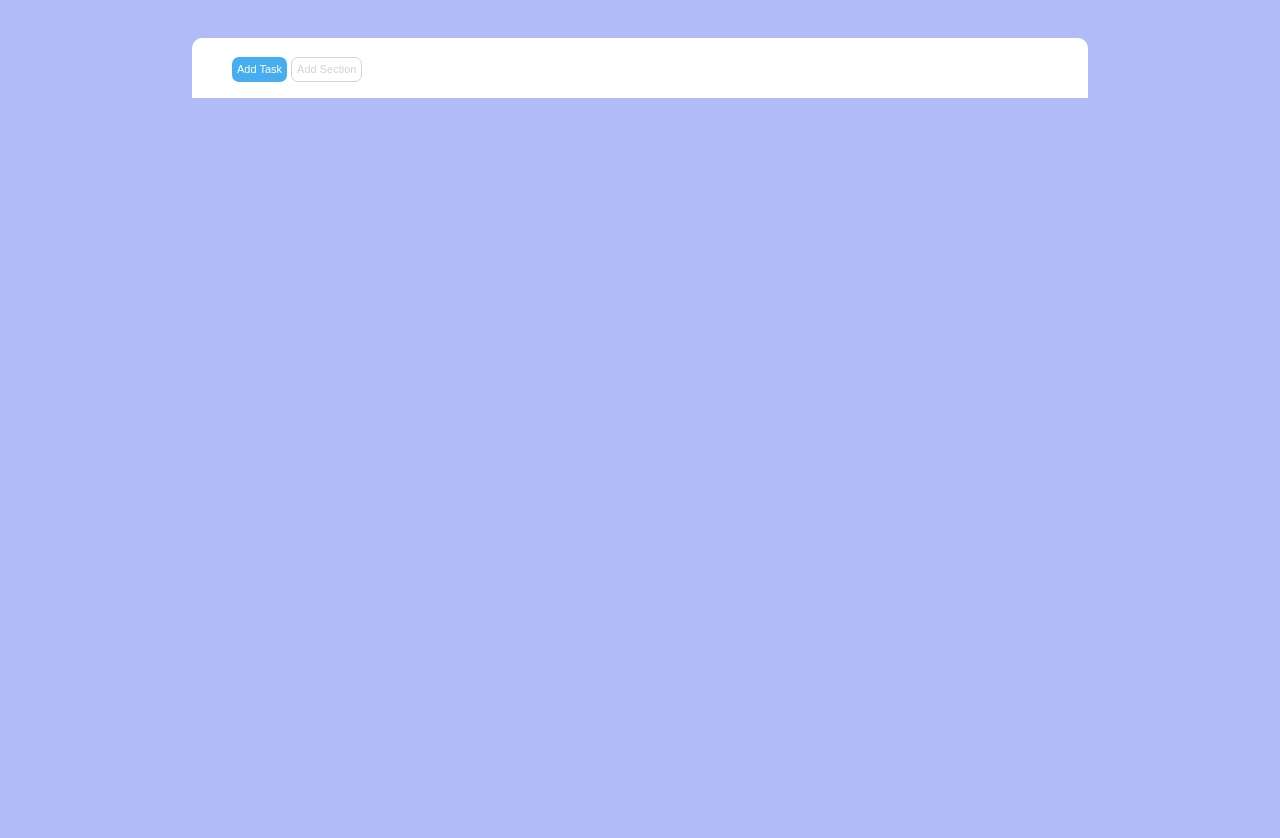
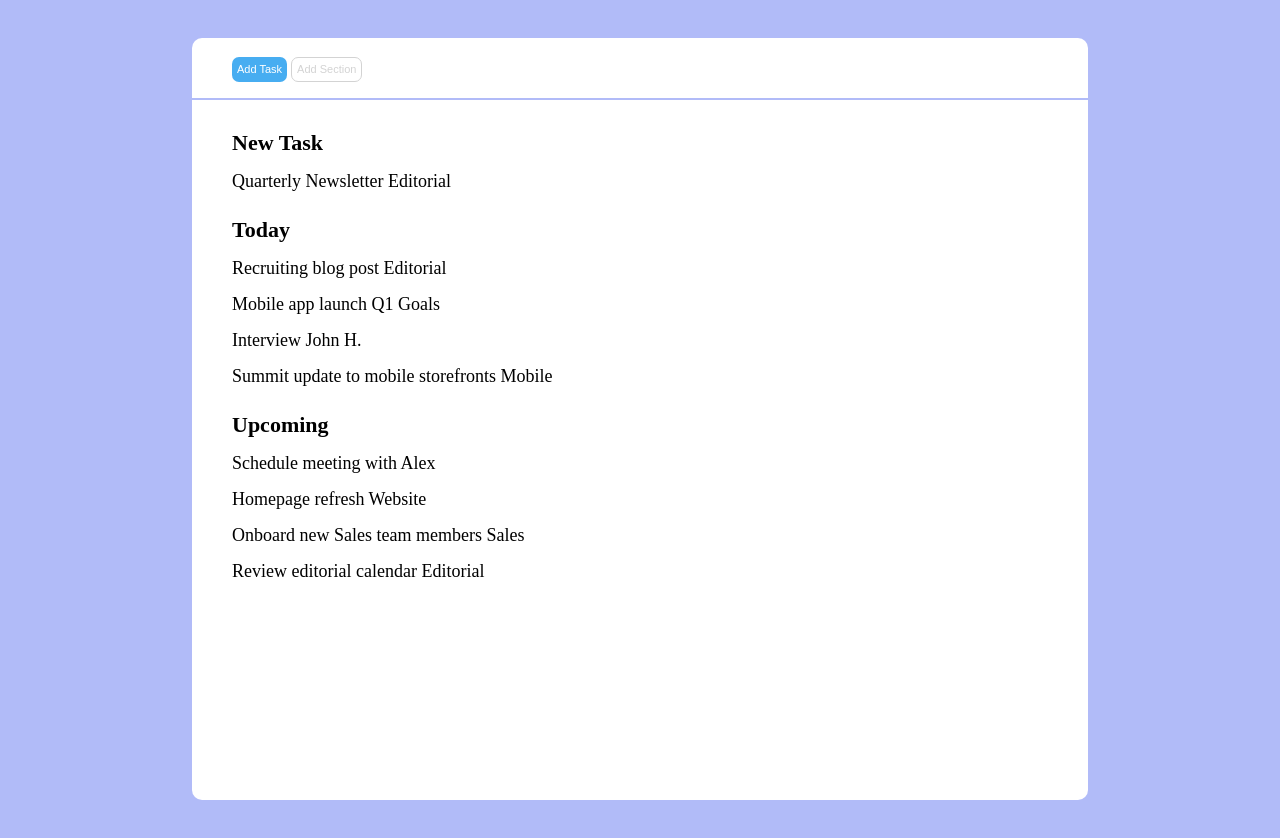
Before and after one commit to fathergasc/html-css-toboolist, a plain HTML site: page index.html in a window 1280 px wide. Shown: the part 92-930 px from the top of the page. Before the commit the page ends 800 px from the top, so only its background shows below. Drawn offline with Linux system fonts and the light colour scheme.

Commit message:
setup lista completo

```diff
--- a/css/style.css
+++ b/css/style.css
@@ -39,6 +39,7 @@ main {
     border-top-left-radius: 10px;
     border-top-right-radius: 10px;
     vertical-align: middle;
+    margin-bottom: 2px;
 }
 
 .button {
@@ -75,3 +76,39 @@ main {
     border: none;
     color: #fff;
 }
+
+.list-container {
+    padding-top: 30px;
+    background-color: #fff;
+    height: 700px;
+    border-bottom-left-radius: 10px;
+    border-bottom-right-radius: 10px;
+}
+
+ul {
+    margin-bottom: 20px;
+    margin-left: 40px;
+    list-style: none;
+}
+
+li {
+    margin: 15px 0;
+    font-size: 18px;
+}
+
+.list-title {
+    font-weight: bold;
+    font-size: 22px;
+}
+
+.list-section {
+
+}
+
+.prima-lista {
+    margin-bottom: 25px;
+}
+
+.altre-liste {
+    margin-bottom: 25px;
+}
--- a/index.html
+++ b/index.html
@@ -36,7 +36,56 @@
             <!-- fine buttons-->
 
             <!-- inizio lista-->
-            <div>
+            <div class="list-container">
+                <div class="list-section">
+                    <ul class="prima-lista">
+                        <span class="list-title">New Task</span>
+                        <li>
+                            Quarterly Newsletter Editorial
+                        </li>
+
+                    </ul>
+
+                    <ul class="altre-liste">
+                    <span class="list-title">Today</span>
+                    <li>
+                        Recruiting blog post Editorial
+                    </li>
+
+                    <li>
+                        Mobile app launch Q1 Goals
+                    </li>
+
+                    <li>
+                        Interview John H.
+                    </li>
+
+                    <li>
+                        Summit update to mobile storefronts Mobile
+                    </li>
+
+                    </ul>
+
+                    <ul class="altre-liste">
+                    <span class="list-title">Upcoming</span>
+                    <li>
+                        Schedule meeting with Alex
+                    </li>
+
+                    <li>
+                        Homepage refresh Website
+                    </li>
+
+                    <li>
+                        Onboard new Sales team members Sales
+                    </li>
+
+                    <li>
+                        Review editorial calendar Editorial
+                    </li>
+
+                    </ul>
+                </div>
 
             </div>
             <!-- fine lista-->
```
